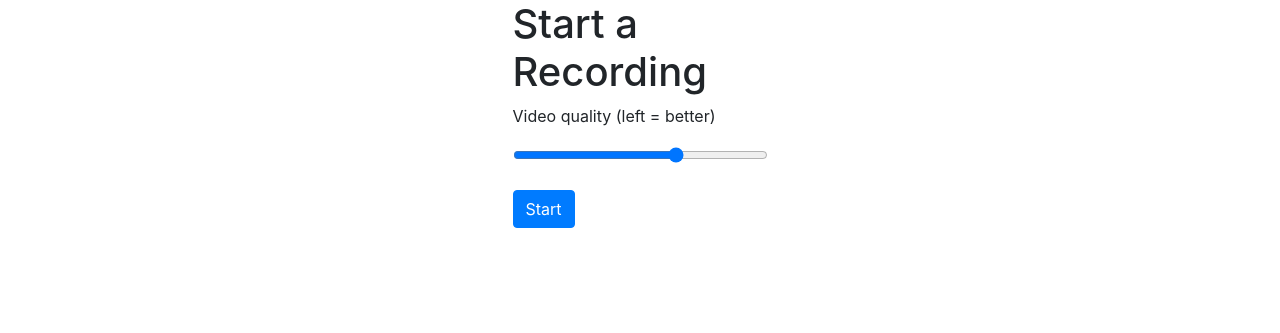
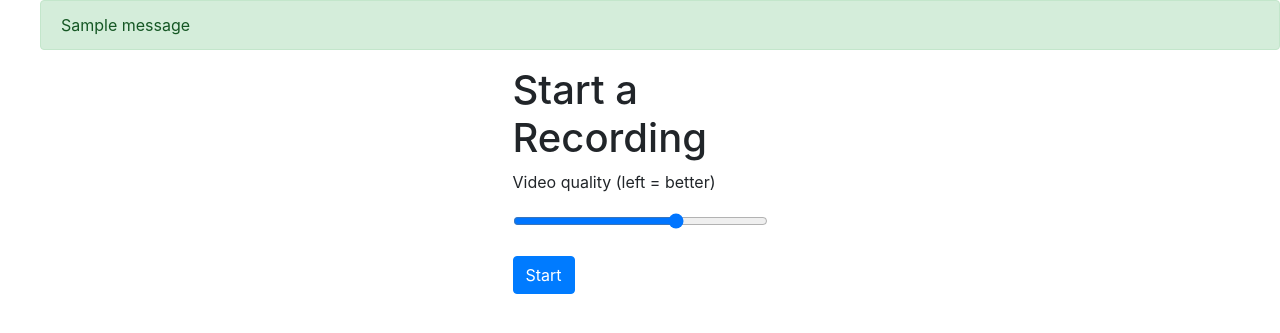
Before and after one commit to prayerslayer/doggycam, a Flask app: page /start-video in a window 1280 px wide. Shown: the part 56-389 px from the top of the page. Run offline with Flask 2, Linux system fonts and the light colour scheme; one stand-in notice (Sample message) is shown.

Commit message:
Messages

```diff
--- a/server.py
+++ b/server.py
@@ -1,4 +1,4 @@
-from flask import Flask, request, make_response, render_template
+from flask import Flask, request, make_response, render_template, flash, redirect, url_for
 from io import BytesIO
 from time import sleep
 import json
@@ -55,10 +55,12 @@ def start_recording():
             }
         )
     )
-    return make_response("START_SCHEDULED", 200)
+    flash('Recording started.')
+    return redirect(url_for(home))
 
 
 @app.route("/stop-recording", methods=["POST"])
 def stop_recording():
     uwsgi.mule_msg(json.dumps({"command": "stop_rec"}))
-    return make_response("STOP_SCHEDULED", 200)
+    flash('Recording stopped, video is being postprocessed.')
+    return redirect(url_for(home))
--- a/templates/base.html
+++ b/templates/base.html
@@ -30,6 +30,18 @@
     </div>
   </nav>
 
+  {% with messages = get_flashed_messages() %}
+  {% if messages %}
+  <ul class=flashes>
+    {% for message in messages %}
+    <div class="alert alert-success" role="alert">
+      {{ message }}
+    </div>
+    {% endfor %}
+  </ul>
+  {% endif %}
+  {% endwith %}
+
   <div class="container">
     <div class="row">
       <div class="{% block containerclasses %}col-lg-3 col-md-4 col-sm-12 mx-auto{% endblock %}">
```
